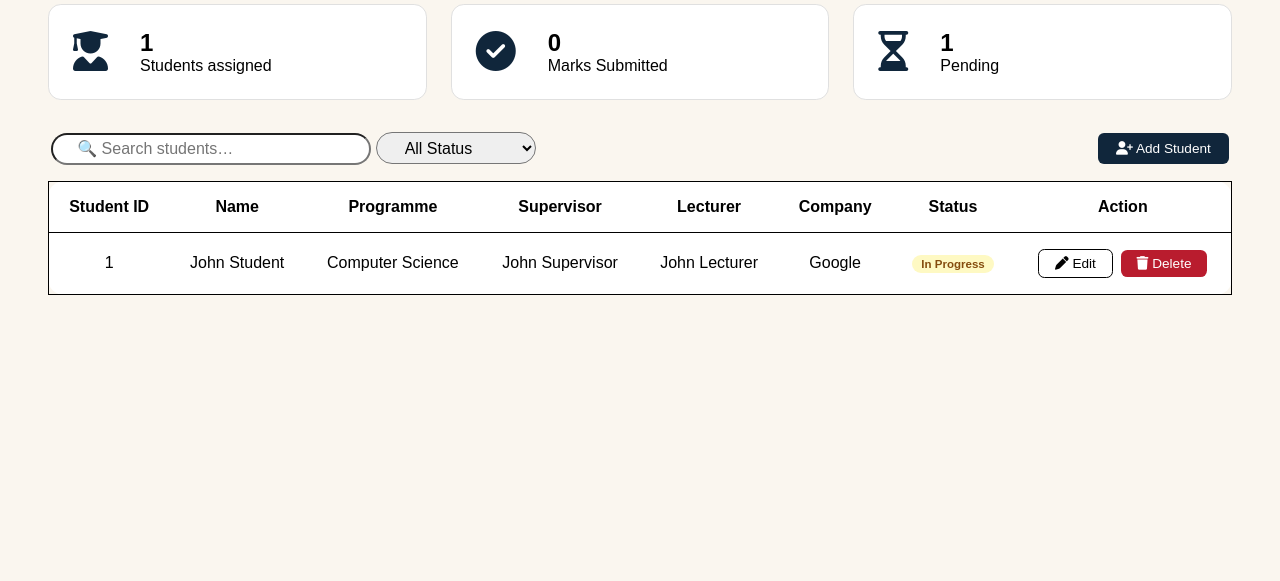
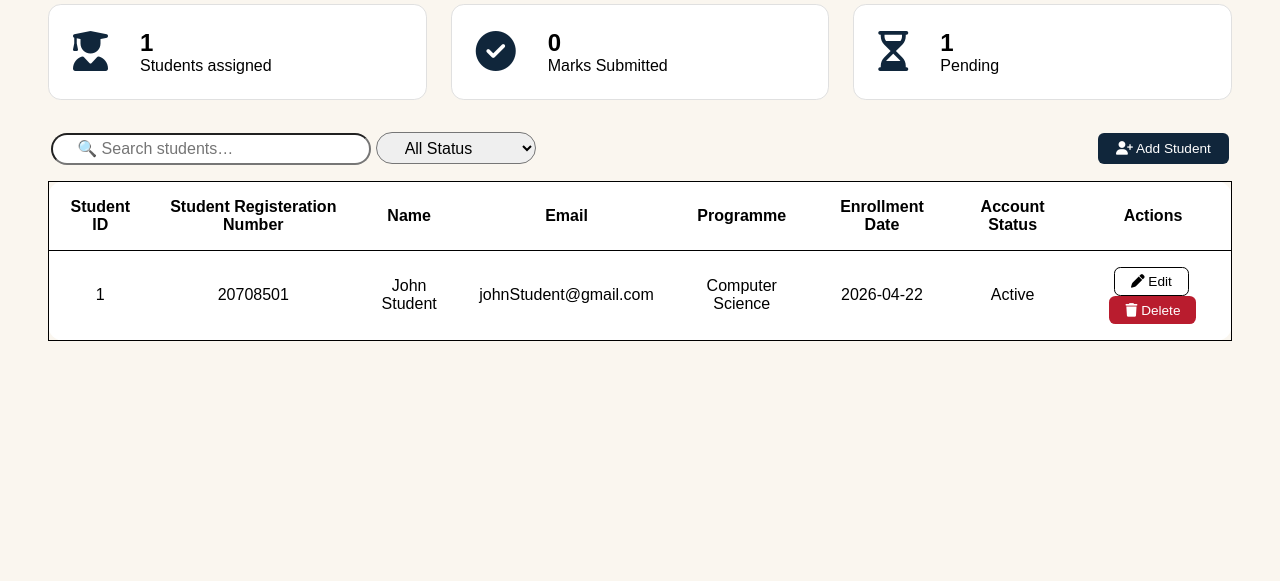
Before and after one commit to Aerodonn/Internship-Result-Management-System, a PHP site: page /manage_student.php in a window 1280 px wide. Shown: the part 165-746 px from the top of the page. Run offline with PHP 8.4, Linux system fonts and the light colour scheme; a user stored in the database is signed in; data comes from the database, SQL or seed files in the repository; data that the repository does not hold is empty.

Commit message:
split internship table and student table form from add new student page

```diff
--- a/action_students.php
+++ b/action_students.php
@@ -1,35 +1,28 @@
 <?php
-function updateStudent($intern_id, $company, $start_date, $end_date, $report_status) {
-    $sql = "UPDATE internship SET internship_company = ?, start_date = ?, end_date = ?, report_status = ? WHERE intern_id = ?";
-    $params = [$company, $start_date, $end_date, $report_status, $intern_id];
+// Added $student_id as the first parameter so it matches what manage_student.php is sending
+function updateStudent($student_id, $student_reg_number, $student_name, $email_address, $programme, $enrollment_date, $account_status) {
+    $sql = "UPDATE student SET student_reg_number = ?, student_name = ?, email_address = ?, programme = ?, enrollment_date = ?, account_status = ? WHERE student_id = ?";
+    $params = [$student_reg_number, $student_name, $email_address, $programme, $enrollment_date, $account_status, $student_id];
     return executePreparedStatement($sql, $params);
 }
 
-function deleteStudent($intern_id) {
-    $sql = "DELETE FROM internship WHERE intern_id = ?";
-    $params = [$intern_id];
+function deleteStudent($student_id) {
+    $sql = "DELETE FROM student WHERE student_id = ?";
+    $params = [$student_id];
     return executePreparedStatement($sql, $params);
 }
 
-function addStudent($student_regnum, $student_name, $student_email, $student_programme, $student_enrollment, $student_status, $company, $start_date, $end_date, $lecturer_id, $supervisor_id, $report_status) {
+// Removed $student_id from the parameters here, so it accepts the 6 arguments being sent
+function addStudent($student_reg_number, $student_name, $email_address, $programme, $enrollment_date, $account_status) {
     global $conn;
     $sql_student = "INSERT INTO student (student_reg_number, student_name, email_address, programme, enrollment_date, account_status) VALUES (?, ?, ?, ?, ?, ?)";
-    $params_student = [$student_regnum, $student_name, $student_email, $student_programme, $student_enrollment, $student_status];
+    $params_student = [$student_reg_number, $student_name, $email_address, $programme, $enrollment_date, $account_status];
     $execute_student = executePreparedStatement($sql_student, $params_student);
 
     if (!$execute_student) {
         return false;
     }
 
-    // get the new autoincremented student id
-    $new_student_id = $conn->insert_id;
-
-    //insert using student_id we just grab, into this table
-    $sql_internship = "INSERT INTO internship (student_id, internship_company, start_date, end_date, lecturer_id, supervisor_id, report_status)
-                       VALUES (?, ?, ?, ?, ?, ?, ?)";
-    $params_internship = [$new_student_id, $company, $start_date, $end_date, $lecturer_id, $supervisor_id, $report_status];
-    $execute_internship = executePreparedStatement($sql_internship, $params_internship);
-
-    return $execute_internship;
+    return $execute_student;
 }
 ?>
--- a/manage_student.php
+++ b/manage_student.php
@@ -16,19 +16,21 @@ include 'action_students.php';
 // handle delete
 if ($_SERVER['REQUEST_METHOD'] === 'POST' && isset($_POST['action'])) {
 
-    if ($_POST['action'] === 'delete' && isset($_POST['intern_id'])) {
-        deleteStudent($_POST['intern_id']);
+    if ($_POST['action'] === 'delete' && isset($_POST['student_id'])) {
+        deleteStudent($_POST['student_id']);
         header("Location: manage_student.php");
         exit();
     }
 // handle edit
-    if ($_POST['action'] === 'edit' && isset($_POST['intern_id'])) {
+    if ($_POST['action'] === 'edit' && isset($_POST['student_id'])) {
         updateStudent(
-            $_POST['intern_id'],
-            $_POST['company'],
-            $_POST['start_date'],
-            $_POST['end_date'],
-            $_POST['report_status']
+            $_POST['student_id'],
+            $_POST['student_reg_number'],
+            $_POST['student_name'],
+            $_POST['email_address'],
+            $_POST['programme'],
+            $_POST['enrollment_date'],
+            $_POST['account_status']
         );
         header("Location: manage_student.php");
         exit();
@@ -36,18 +38,12 @@ if ($_SERVER['REQUEST_METHOD'] === 'POST' && isset($_POST['action'])) {
 // handle adding
     if ($_POST['action'] === 'add') {
         addStudent(
-            $_POST['student_regnum'],
+            $_POST['student_reg_number'],
             $_POST['student_name'],
-            $_POST['student_email'],
-            $_POST['student_programme'],
-            $_POST['student_enrollment'],
-            $_POST['student_status'],
-            $_POST['company'],
-            $_POST['start_date'],
-            $_POST['end_date'],
-            $_POST['lecturer_id'],
-            $_POST['supervisor_id'],
-            $_POST['report_status']
+            $_POST['email_address'],
+            $_POST['programme'],
+            $_POST['enrollment_date'],
+            $_POST['account_status']
         );
         header("Location: manage_student.php");
         exit();
@@ -57,26 +53,15 @@ if ($_SERVER['REQUEST_METHOD'] === 'POST' && isset($_POST['action'])) {
 
 //selecting the table columns/attributes needed for this page.
 $sql = "
-    SELECT
-        s.student_id            AS student_id,
-        s.student_reg_number    AS student_regnum,
-        s.student_name          AS student_name,
-        s.email_address         AS student_email,
-        s.programme             AS student_programme,
-        s.enrollment_date       AS student_enrollment,
-        s.account_status        AS student_status,
-        a1.full_name            AS lecturer_name,
-        a2.full_name            AS supervisor_name,
-        i.internship_company    AS company,
-        i.start_date            AS start_date,
-        i.end_date              AS end_date,
-        i.report_status         AS report_status,
-        i.intern_id             AS intern_id
-    FROM internship i
-    JOIN student   s  ON i.student_id    = s.student_id
-    JOIN assessor  a1 ON i.lecturer_id   = a1.user_id
-    JOIN assessor  a2 ON i.supervisor_id = a2.user_id
-    ORDER BY s.student_id ASC
+    SELECT  student_id,
+            student_reg_number,
+            student_name,
+            email_address,
+            programme,
+            enrollment_date,
+            account_status
+    FROM student
+    ORDER BY student_id ASC
 ";
 
 $result = executePreparedStatement($sql, []);
@@ -185,13 +170,13 @@ foreach ($rows as $row) {
                     <thead>
                         <tr>
                             <th>Student ID</th>
+                            <th>Student Registeration Number</th>
                             <th>Name</th>
+                            <th>Email</th>
                             <th>Programme</th>
-                            <th>Supervisor</th>
-                            <th>Lecturer</th>
-                            <th>Company</th>
-                            <th>Status</th>
-                            <th>Action</th>
+                            <th>Enrollment Date</th>
+                            <th>Account Status</th>
+                            <th>Actions</th>
                         </tr>
                     </thead>
                     <tbody> <!-- If the row are empty, then output message -->
@@ -203,34 +188,22 @@ foreach ($rows as $row) {
                             <?php foreach ($rows as $row): ?>
                                 <tr>
                                     <td><?php echo htmlspecialchars($row['student_id']); ?></td>
+                                    <td><?php echo htmlspecialchars($row['student_reg_number']); ?></td>
                                     <td><?php echo htmlspecialchars($row['student_name']); ?></td>
-                                    <td><?php echo htmlspecialchars($row['student_programme']); ?></td>
-                                    <td><?php echo htmlspecialchars($row['supervisor_name']); ?></td>
-                                    <td><?php echo htmlspecialchars($row['lecturer_name']); ?></td>
-                                    <td><?php echo htmlspecialchars($row['company']); ?></td>
-                                    <td> <!-- Changing the class depending on the status so the program CSS changes accordingly -->
-                                        <?php
-                                        $statusClass = match($row['report_status']) {
-                                            'Complete'     => 'status-complete',
-                                            'In Progress'  => 'status-inprogress',
-                                            'Drafting'     => 'status-drafting',
-                                            'Suspended'    => 'status-suspended',
-                                            'Finalisation' => 'status-finalisation',
-                                            default        => ''
-                                        };
-                                        ?>
-                                        <span class="status-badge <?php echo $statusClass; ?>">
-                                            <?php echo htmlspecialchars($row['report_status'] ?? 'N/A'); ?>
-                                        </span>
-                                    </td>
+                                    <td><?php echo htmlspecialchars($row['email_address']); ?></td>
+                                    <td><?php echo htmlspecialchars($row['programme']); ?></td>
+                                    <td><?php echo htmlspecialchars($row['enrollment_date']); ?></td>
+                                    <td><?php echo htmlspecialchars($row['account_status']); ?></td>
                                     <td>
                                         <!-- edit button-->
                                         <button class="btn-edit" onclick="openEditForm(  //this put PHP values into javascript function
-                                            '<?php echo htmlspecialchars($row['intern_id']); ?>',
-                                            '<?php echo htmlspecialchars($row['company']); ?>',
-                                            '<?php echo htmlspecialchars($row['start_date']); ?>',
-                                            '<?php echo htmlspecialchars($row['end_date']); ?>',
-                                            '<?php echo htmlspecialchars($row['report_status']); ?>'
+                                            '<?php echo htmlspecialchars($row['student_id']); ?>',
+                                            '<?php echo htmlspecialchars($row['student_reg_number']); ?>',
+                                            '<?php echo htmlspecialchars($row['student_name']); ?>',
+                                            '<?php echo htmlspecialchars($row['email_address']); ?>',
+                                            '<?php echo htmlspecialchars($row['programme']); ?>',
+                                            '<?php echo htmlspecialchars($row['enrollment_date']); ?>',
+                                            '<?php echo htmlspecialchars($row['account_status']); ?>'
                                         )">
                                             <i class="fa-solid fa-pen"></i> Edit
                                         </button>
@@ -238,7 +211,7 @@ foreach ($rows as $row) {
                                         <!-- delete button -->
                                         <form method="POST" class="delete-button" onsubmit="return confirm('Delete this student\'s internship record?')">
                                             <input type="hidden" name="action"    value="delete">
-                                            <input type="hidden" name="intern_id" value="<?php echo htmlspecialchars($row['intern_id']); ?>">
+                                            <input type="hidden" name="student_id" value="<?php echo htmlspecialchars($row['student_id']); ?>">
                                             <button type="submit" class="btn-delete">
                                                 <i class="fa-solid fa-trash"></i> Delete
                                             </button>
@@ -260,56 +233,32 @@ foreach ($rows as $row) {
         <form method="POST">
             <input type="hidden" name="action" value="add">
 
-                <label for="add_student_regnum">Student Registraction Number</label>
-                <input type="text" name="student_regnum" id="add_student_regnum" required>
+            <label for="add_student_reg_number">Student Registration Number</label>
+            <input type="text" name="student_reg_number" id="add_student_reg_number" placeholder="e.g. 20708501" maxlength="8" required>
 
             <label for="add_student_name">Student Name</label>
             <input type="text" name="student_name" id="add_student_name" maxlength="70" required>
 
-                <label for="add_student_email">Student email</label>
-                <input type="email" name="student_email" id="add_student_email" required>
+            <label for="add_email_address">Student Email</label>
+            <input type="email" name="email_address" id="add_email_address" required>
 
-                <label for="add_student_programme">Programme</label>
-                <input type="text" name="student_programme" id="add_student_programme" required>
+            <label for="add_programme">Programme</label>
+            <input type="text" name="programme" id="add_programme" maxlength="50" required>
 
-                <label for="add_student_enrollment">Programme</label>
-                <input type="date" name="student_enrollment" id="add_student_enrollment" required>
+            <label for="add_enrollment_date">Enrollment Date</label>
+            <input type="date" name="enrollment_date" id="add_enrollment_date" required>
 
-                <label for="add_student_status">Student Status</label>
-                <select name="student_status" id="add_student_status">
+            <label for="add_account_status">Account Status</label>
+            <select name="account_status" id="add_account_status">
                 <option value="Active">Active</option>
                 <option value="Graduated">Graduated</option>
                 <option value="On-leave">On-leave</option>
                 <option value="Suspended">Suspended</option>
             </select>
 
-                <label for="add_company">Company</label>
-                <input type="text" name="company" id="add_company" maxlength="20" required>
-
-                <label for="add_start_date">Start Date</label>
-                <input type="date" name="start_date" id="add_start_date" required>
-
-                <label for="add_end_date">End Date</label>
-                <input type="date" name="end_date" id="add_end_date" required>
-
-                <label for="add_lecturer_id">Lecturer ID</label>
-                <input type="text" name="lecturer_id" id="add_lecturer_id" required>
-
-                <label for="add_supervisor_id">Supervisor ID</label>
-                <input type="text" name="supervisor_id" id="add_supervisor_id" required>
-
-                <label for="add_report_status">Status</label>
-                <select name="report_status" id="add_report_status">
-                    <option value="Drafting">Drafting</option>
-                    <option value="In Progress">In Progress</option>
-                    <option value="Suspended">Suspended</option>
-                    <option value="Finalisation">Finalisation</option>
-                    <option value="Complete">Complete</option>
-                </select>
-
             <div class="form-actions">
                 <button type="button" class="btn-cancel" onclick="closeAddForm()">Cancel</button>
-                    <button type="submit" class="btn-save"><i class="fa-solid fa-floppy-disk"></i> Save</button>
+                <button type="submit" class="btn-save"><i class="fa-solid fa-floppy-disk"></i> Save Student</button>
             </div>
         </form>
     </div>
@@ -318,32 +267,37 @@ foreach ($rows as $row) {
     <!-- Edit Form -->
     <div class="form-overlay" id="editForm">
     <div class="form">
-            <h3><i class="fa-solid fa-pen"></i> Edit Internship Record</h3>
+        <h3><i class="fa-solid fa-pen"></i> Edit Student Profile</h3>
         <form method="POST">
-                <input type="hidden" name="action"    id="form_action"    value="edit">
-                <input type="hidden" name="intern_id" id="form_intern_id">
+            <input type="hidden" name="action" value="edit">
+            <input type="hidden" name="student_id" id="form_student_id">
 
-                <label for="form_company">Company</label>
-                <input type="text" name="company" id="form_company" maxlength="20" required>
+            <label for="form_reg_number">Registration Number</label>
+            <input type="text" name="student_reg_number" id="form_reg_number" required>
 
-                <label for="form_start_date">Start Date</label>
-                <input type="date" name="start_date" id="form_start_date" required>
+            <label for="form_student_name">Full Name</label>
+            <input type="text" name="student_name" id="form_student_name" required>
 
-                <label for="form_end_date">End Date</label>
-                <input type="date" name="end_date" id="form_end_date" required>
+            <label for="form_email">Email Address</label>
+            <input type="email" name="email_address" id="form_email" required>
 
-                <label for="form_report_status">Status</label>
-                <select name="report_status" id="form_report_status">
-                    <option value="Drafting">Drafting</option>
-                    <option value="In Progress">In Progress</option>
+            <label for="form_programme">Programme</label>
+            <input type="text" name="programme" id="form_programme" required>
+
+            <label for="form_enrollment_date">Enrollment Date</label>
+            <input type="date" name="enrollment_date" id="form_enrollment_date" required>
+
+            <label for="form_account_status">Account Status</label>
+            <select name="account_status" id="form_account_status">
+                <option value="Active">Active</option>
+                <option value="Graduated">Graduated</option>
+                <option value="On-leave">On-leave</option>
                 <option value="Suspended">Suspended</option>
-                    <option value="Finalisation">Finalisation</option>
-                    <option value="Complete">Complete</option>
             </select>
 
             <div class="form-actions">
                 <button type="button" class="btn-cancel" onclick="closeEditForm()">Cancel</button>
-                    <button type="submit" class="btn-save"><i class="fa-solid fa-floppy-disk"></i> Save</button>
+                <button type="submit" class="btn-save"><i class="fa-solid fa-floppy-disk"></i> Update Profile</button>
             </div>
         </form>
     </div>
```
Also changed, not shown: action_internship.php (added, +35 -0 lines), assign_internship.php (added, +361 -0 lines), javascript/Manage_student.js (+17 -16 lines), manage_assessor.php (+10 -10 lines). Lines whose indentation alone changed are shown as unchanged.
